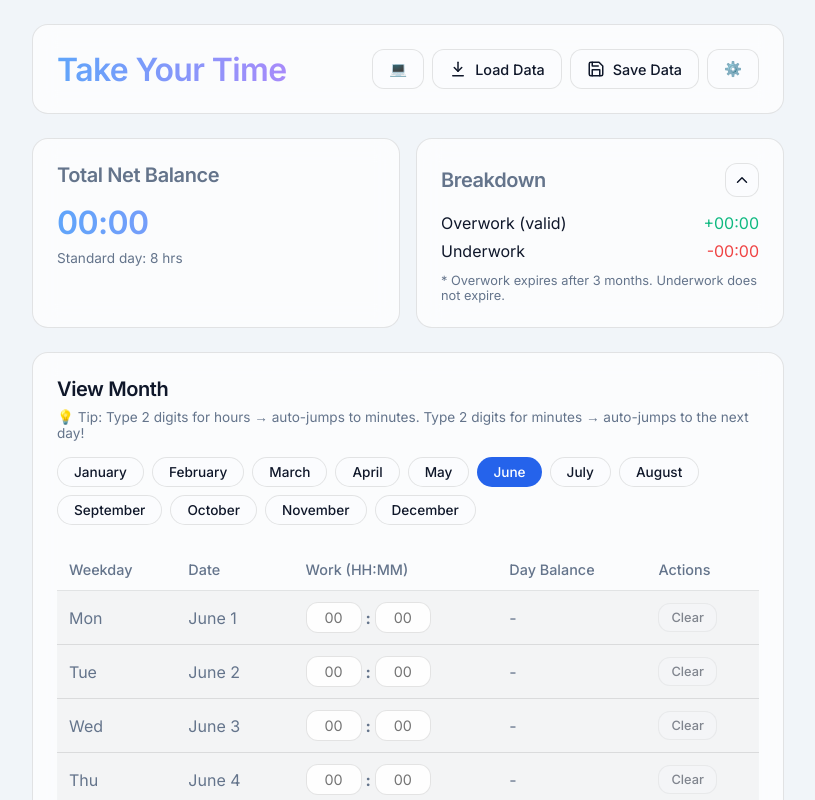
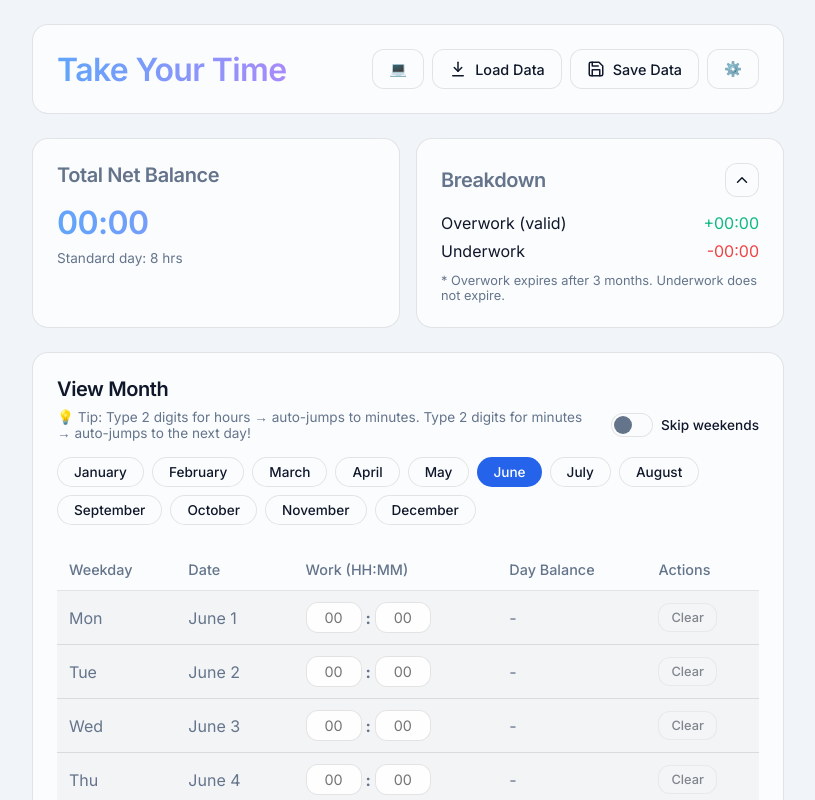
Before and after one commit to notNullThen/take-your-time, a React (Vite) app: page / in a window 1280 px wide. Shown: the top 800 px of the page, without its empty margins (232-1047 px from the left). Built offline with nearby package versions, Linux system fonts and the light colour scheme.

Commit message:
feat: add skip weekends setting and related UI functionality

```diff
--- a/package.json
+++ b/package.json
@@ -5,6 +5,7 @@
   "type": "module",
   "scripts": {
     "dev": "vite",
+    "dev:lan": "vite --host 0.0.0.0",
     "build": "tsc -b && vite build",
     "lint": "oxlint",
     "test": "playwright test",
--- a/src/App.tsx
+++ b/src/App.tsx
@@ -190,6 +190,7 @@ function App() {
       <RecordTable
         records={records}
         settings={settings}
+        onSettingsChange={updateSettings}
         onUpdate={addRecord}
         onDelete={deleteRecord}
       />
--- a/src/components/RecordTable.tsx
+++ b/src/components/RecordTable.tsx
@@ -5,6 +5,7 @@ import { MONTH_NAMES, formatHoursToHHMM } from '../utils/calculations';
 interface RecordTableProps {
   records: WorkRecord[];
   settings: AppSettings;
+  onSettingsChange: (settings: Partial<AppSettings>) => void;
   onUpdate: (month: number, day: number, hours: number) => void;
   onDelete: (month: number, day: number) => void;
 }
@@ -41,7 +42,7 @@ function getMonthCalendar(year: number, month: number) {
   return weeks;
 }
 
-export const RecordTable: React.FC<RecordTableProps> = ({ records, settings, onUpdate, onDelete }) => {
+export const RecordTable: React.FC<RecordTableProps> = ({ records, settings, onSettingsChange, onUpdate, onDelete }) => {
   const currentMonthIdx = new Date().getMonth() + 1;
   const [selectedMonth, setSelectedMonth] = useState<number>(currentMonthIdx);
   const [editState, setEditState] = useState<{ key: string; value: string } | null>(null);
@@ -68,6 +69,10 @@ export const RecordTable: React.FC<RecordTableProps> = ({ records, settings, onU
     while (row) {
       const nextH = row.querySelector('.time-input-hours') as HTMLInputElement;
       if (nextH) {
+        if (settings.skipWeekends && row.getAttribute('data-weekend') === 'true') {
+          row = row.nextElementSibling;
+          continue;
+        }
         setTimeout(() => { nextH.focus(); nextH.select(); }, 0);
         return;
       }
@@ -80,10 +85,11 @@ export const RecordTable: React.FC<RecordTableProps> = ({ records, settings, onU
   const renderRow = (dateObj: { month: number; day: number } | null, weekIdx: number, dayIdx: number) => {
     const dayNames = ['Mon', 'Tue', 'Wed', 'Thu', 'Fri', 'Sat', 'Sun'];
     const dayName = dayNames[dayIdx];
+    const isWeekend = dayIdx >= 5;
 
     if (!dateObj) {
       return (
-        <tr key={`empty-${weekIdx}-${dayIdx}`} className="empty-row">
+        <tr key={`empty-${weekIdx}-${dayIdx}`} className="empty-row" data-weekend={isWeekend}>
           <td className="text-muted">{dayName}</td>
           <td className="text-muted"></td>
           <td className="text-muted">-</td>
@@ -117,7 +123,7 @@ export const RecordTable: React.FC<RecordTableProps> = ({ records, settings, onU
     };
 
     return (
-      <tr key={`date-${dateObj.month}-${dateObj.day}`} className={!isFilled ? "empty-row" : ""}>
+      <tr key={`date-${dateObj.month}-${dateObj.day}`} className={!isFilled ? "empty-row" : ""} data-weekend={isWeekend}>
         <td className={!isFilled ? "text-muted" : ""}>{dayName}</td>
         <td className={!isFilled ? "text-muted" : ""}>{monthName} {dateObj.day}</td>
         <td>
@@ -220,9 +226,22 @@ export const RecordTable: React.FC<RecordTableProps> = ({ records, settings, onU
     <div className="glass-panel">
       <div style={{ marginBottom: '24px' }}>
         <h2 style={{ marginBottom: '8px' }}>View Month</h2>
-        <p className="text-muted" style={{ fontSize: '0.85rem', marginBottom: '16px' }}>
-          💡 Tip: Type 2 digits for hours → auto-jumps to minutes. Type 2 digits for minutes → auto-jumps to the next day!
-        </p>
+        <div className="table-toolbar">
+          <p className="text-muted table-tip">
+            💡 Tip: Type 2 digits for hours → auto-jumps to minutes. Type 2 digits for minutes → auto-jumps to the next day!
+          </p>
+          <label className="switch-control">
+            <input
+              type="checkbox"
+              checked={settings.skipWeekends}
+              onChange={(e) => onSettingsChange({ skipWeekends: e.target.checked })}
+            />
+            <span className="switch-track" aria-hidden="true">
+              <span className="switch-thumb" />
+            </span>
+            <span>Skip weekends</span>
+          </label>
+        </div>
         <div style={{ display: 'flex', gap: '8px', flexWrap: 'wrap' }}>
           {MONTH_NAMES.map((name, i) => (
             <button
--- a/src/hooks/useTimeTracker.ts
+++ b/src/hooks/useTimeTracker.ts
@@ -7,6 +7,7 @@ const DEFAULT_SETTINGS: AppSettings = {
   standardHours: 8,
   expirationMonths: 3,
   theme: 'auto',
+  skipWeekends: false,
 };
 
 const CLEARING_ALL_DATA_FLAG = '__takeYourTimeClearingAllData';
--- a/src/index.css
+++ b/src/index.css
@@ -298,6 +298,78 @@ input[type="number"] {
 .text-muted { color: var(--text-muted); }
 
 /* Table */
+.table-toolbar {
+  display: flex;
+  align-items: center;
+  justify-content: space-between;
+  gap: 12px;
+  margin-bottom: 16px;
+}
+
+.table-tip {
+  flex: 1 1 280px;
+  font-size: 0.85rem;
+}
+
+.switch-control {
+  position: relative;
+  display: inline-flex;
+  align-items: center;
+  gap: 8px;
+  flex: 0 0 auto;
+  cursor: pointer;
+  color: var(--text-color);
+  font-size: 0.85rem;
+  font-weight: 500;
+  white-space: nowrap;
+}
+
+.switch-control input {
+  position: absolute;
+  width: 1px;
+  height: 1px;
+  padding: 0;
+  margin: -1px;
+  overflow: hidden;
+  clip: rect(0, 0, 0, 0);
+  white-space: nowrap;
+  border: 0;
+}
+
+.switch-track {
+  display: inline-flex;
+  align-items: center;
+  width: 42px;
+  height: 24px;
+  padding: 2px;
+  border: 1px solid var(--glass-border);
+  border-radius: 999px;
+  background: rgba(255, 255, 255, 0.1);
+  transition: background-color 0.2s, border-color 0.2s;
+}
+
+.switch-thumb {
+  width: 18px;
+  height: 18px;
+  border-radius: 50%;
+  background: var(--text-muted);
+  transition: transform 0.2s, background-color 0.2s;
+}
+
+.switch-control input:checked + .switch-track {
+  border-color: var(--primary);
+  background: rgba(59, 130, 246, 0.22);
+}
+
+.switch-control input:checked + .switch-track .switch-thumb {
+  transform: translateX(18px);
+  background: var(--primary);
+}
+
+.switch-control input:focus-visible + .switch-track {
+  border-color: var(--primary);
+}
+
 .table-container {
   overflow-x: auto;
 }
@@ -418,4 +490,9 @@ body.light-theme .empty-row td {
   .breakdown-card:not([open]) {
     margin-bottom: 16px;
   }
+
+  .table-toolbar {
+    align-items: flex-start;
+    flex-direction: column;
+  }
 }
--- a/src/types.ts
+++ b/src/types.ts
@@ -8,6 +8,7 @@ export interface AppSettings {
   standardHours: number; // default 8
   expirationMonths: number | 'endless'; // default 3
   theme: 'auto' | 'dark' | 'light'; // default auto
+  skipWeekends: boolean; // default false
 }
 
 export interface ExportData {
```
Also changed, not shown: 1 other file (tests, documents, lock files or other folders).
